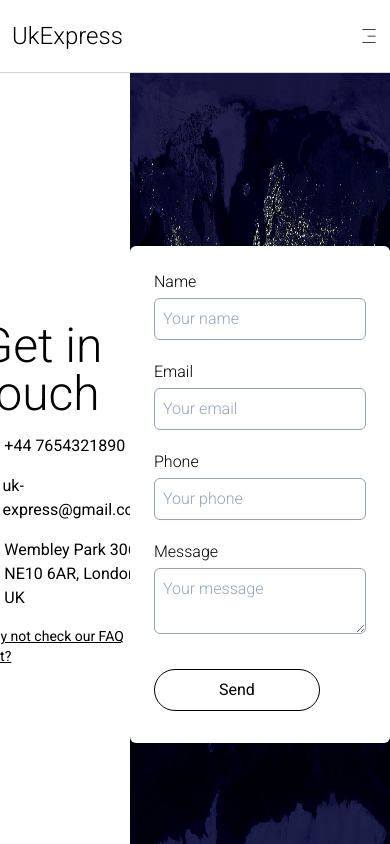
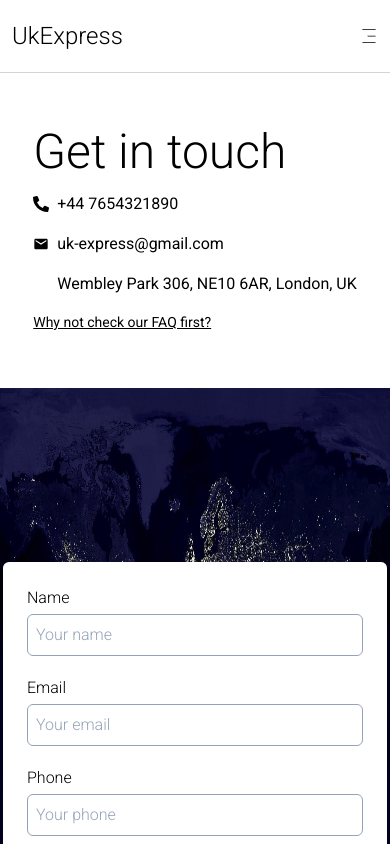
Before and after one commit to NDraganov/uk-express, a React (Vite) app: page /contact_us in a window 390 px wide. Shown: the top 844 px of the page. Built offline with nearby package versions, Linux system fonts and the light colour scheme; some icons are missing.

Commit message:
Add mobile style for the contact page

```diff
--- a/src/features/contact/ContactForm.tsx
+++ b/src/features/contact/ContactForm.tsx
@@ -2,7 +2,7 @@ import FormButton from "../../ui/FormButton";
 
 export default function ContactForm() {
   return (
-    <div className="relative w-5/6">
+    <div className="relative sm:w-5/6">
       <img className="h-screen" src="/images/map.jpeg" alt="Map" />
       <div className="absolute left-0 top-0 flex h-full w-full items-center justify-center">
         <form className="w-96 rounded-md bg-white px-6 py-4 dark:bg-slate-800">
--- a/src/features/contact/ContactInfo.tsx
+++ b/src/features/contact/ContactInfo.tsx
@@ -6,7 +6,7 @@ import { FaLocationDot } from "react-icons/fa6";
 
 export default function ContactInfo() {
   return (
-    <aside className="flex h-screen w-2/6 flex-col items-center justify-center py-10">
+    <aside className="flex flex-col items-center justify-center py-10 sm:h-screen sm:w-2/6">
       <div className="my-4 flex flex-col gap-4">
         <h1 className="text-5xl font-light dark:text-white">Get in touch</h1>
         <p className="flex items-center gap-2">
--- a/src/pages/Contact.tsx
+++ b/src/pages/Contact.tsx
@@ -3,7 +3,7 @@ import ContactInfo from "../features/contact/ContactInfo";
 
 export default function Contact() {
   return (
-    <main className="mt-[4.5rem] flex min-h-screen">
+    <main className="mt-[4.5rem] min-h-screen sm:flex">
       <ContactInfo />
       <ContactForm />
     </main>
```
